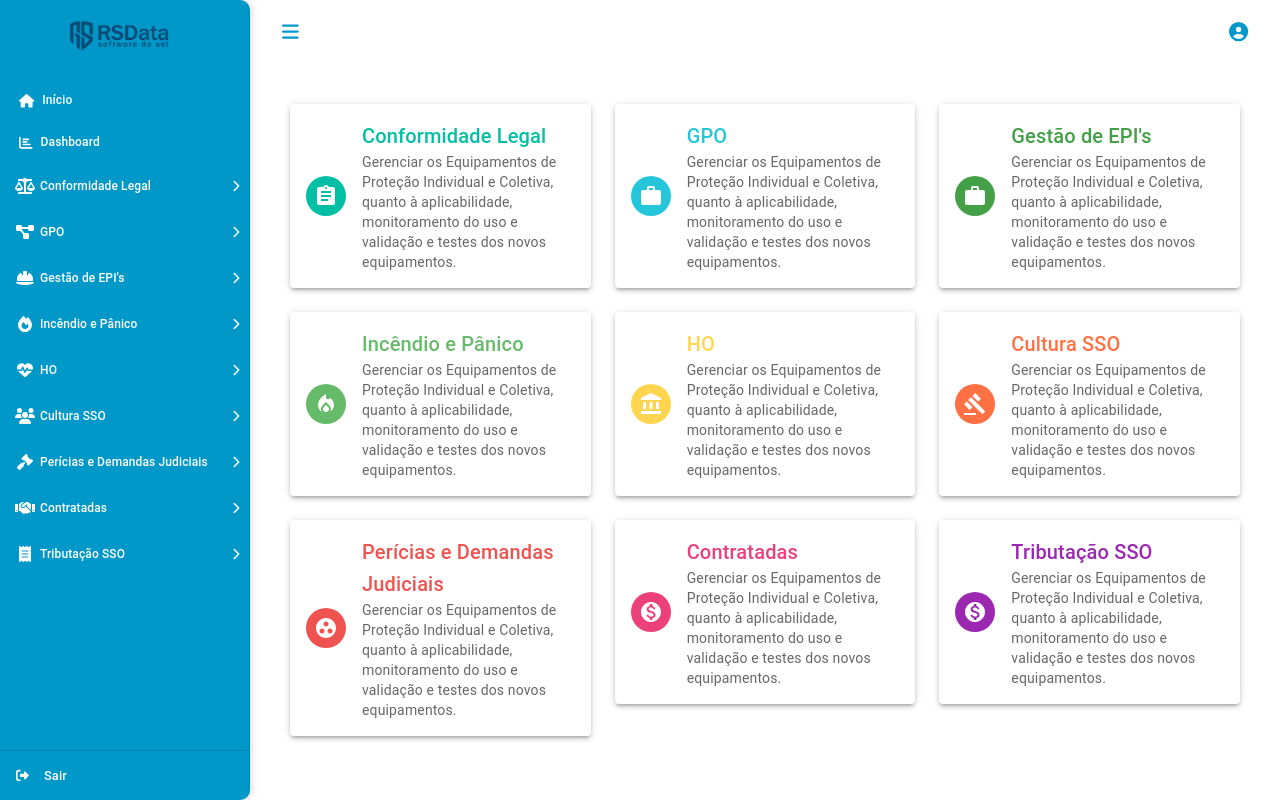
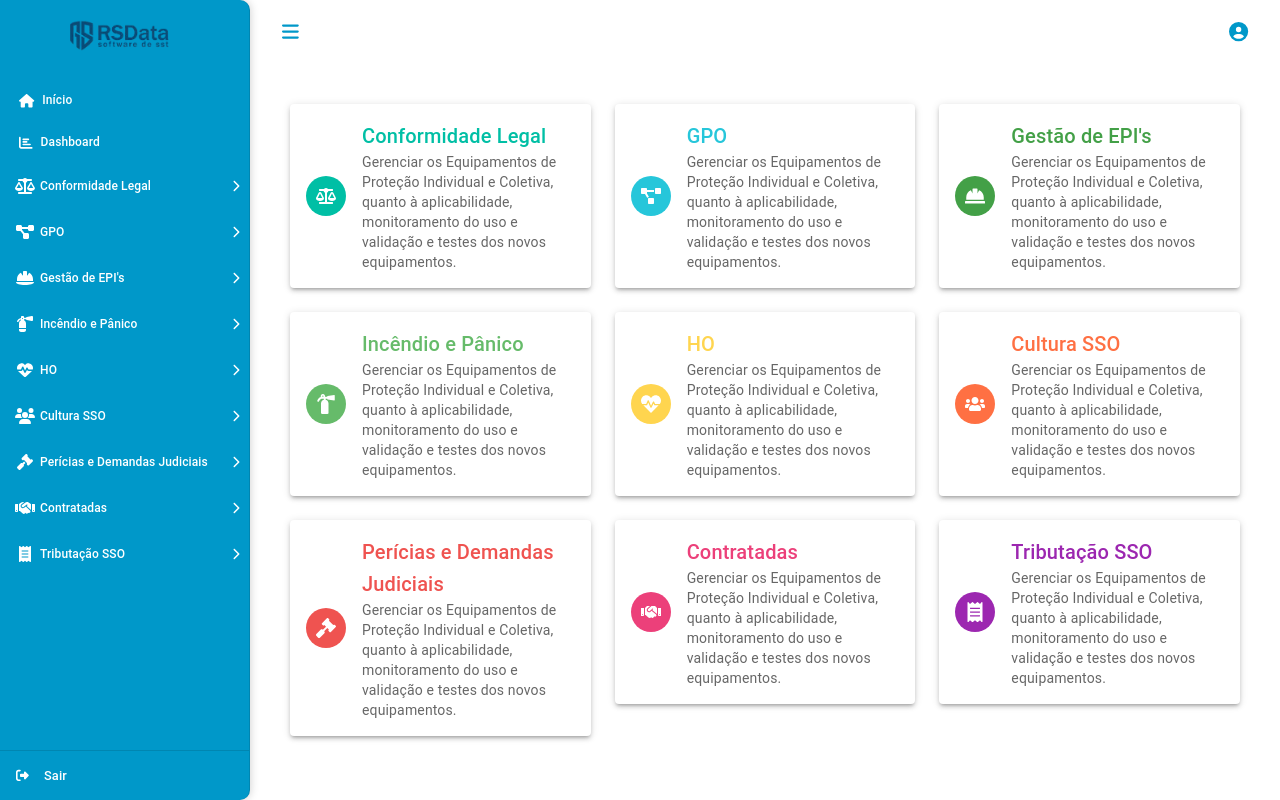
Before and after one commit to hudtadeu/web-rsdata, a React (Create React App) app: page / in a window 1280 px wide. Built offline with nearby package versions, Linux system fonts and the light colour scheme.

Commit message:
Atualização

```diff
--- a/package.json
+++ b/package.json
@@ -14,6 +14,7 @@
     "react": "^19.0.0",
     "react-apexcharts": "^1.7.0",
     "react-dom": "^19.0.0",
+    "react-icons": "^5.4.0",
     "react-router-dom": "^7.1.1",
     "react-scripts": "5.0.1",
     "web-rsdata": "file:",
--- a/src/components/dashboard/Dashboard.js
+++ b/src/components/dashboard/Dashboard.js
@@ -1,17 +1,72 @@
 import React from 'react';
 import { Grid, Paper, Typography, Avatar } from '@mui/material';
-import { Assignment, Work, LocalFireDepartment, AccountBalance, Gavel, GroupWork, MonetizationOn } from '@mui/icons-material';
+import {
+  FaBalanceScale,
+  FaProjectDiagram,
+  FaHardHat,
+  FaFireExtinguisher,
+  FaHeartbeat,
+  FaUsers,
+  FaGavel,
+  FaHandshake,
+  FaReceipt
+} from 'react-icons/fa';
 
 const dashboardData = [
-  { title: 'Conformidade Legal', icon: <Assignment />, color: '#00bfa5', description: 'Gerenciar os Equipamentos de Proteção Individual e Coletiva, quanto à aplicabilidade, monitoramento do uso e validação e testes dos novos equipamentos.' },
-  { title: 'GPO', icon: <Work />, color: '#26c6da', description: 'Gerenciar os Equipamentos de Proteção Individual e Coletiva, quanto à aplicabilidade, monitoramento do uso e validação e testes dos novos equipamentos.' },
-  { title: 'Gestão de EPI\'s', icon: <Work />, color: '#43a047', description: 'Gerenciar os Equipamentos de Proteção Individual e Coletiva, quanto à aplicabilidade, monitoramento do uso e validação e testes dos novos equipamentos.' },
-  { title: 'Incêndio e Pânico', icon: <LocalFireDepartment />, color: '#66bb6a', description: 'Gerenciar os Equipamentos de Proteção Individual e Coletiva, quanto à aplicabilidade, monitoramento do uso e validação e testes dos novos equipamentos.' },
-  { title: 'HO', icon: <AccountBalance />, color: '#ffd54f', description: 'Gerenciar os Equipamentos de Proteção Individual e Coletiva, quanto à aplicabilidade, monitoramento do uso e validação e testes dos novos equipamentos.' },
-  { title: 'Cultura SSO', icon: <Gavel />, color: '#ff7043', description: 'Gerenciar os Equipamentos de Proteção Individual e Coletiva, quanto à aplicabilidade, monitoramento do uso e validação e testes dos novos equipamentos.' },
-  { title: 'Perícias e Demandas Judiciais', icon: <GroupWork />, color: '#ef5350', description: 'Gerenciar os Equipamentos de Proteção Individual e Coletiva, quanto à aplicabilidade, monitoramento do uso e validação e testes dos novos equipamentos.' },
-  { title: 'Contratadas', icon: <MonetizationOn />, color: '#ec407a', description: 'Gerenciar os Equipamentos de Proteção Individual e Coletiva, quanto à aplicabilidade, monitoramento do uso e validação e testes dos novos equipamentos.' },
-  { title: 'Tributação SSO', icon: <MonetizationOn />, color: '#9c27b0', description: 'Gerenciar os Equipamentos de Proteção Individual e Coletiva, quanto à aplicabilidade, monitoramento do uso e validação e testes dos novos equipamentos.' },
+  {
+    title: 'Conformidade Legal',
+    icon: <FaBalanceScale />,
+    color: '#00bfa5',
+    description: 'Gerenciar os Equipamentos de Proteção Individual e Coletiva, quanto à aplicabilidade, monitoramento do uso e validação e testes dos novos equipamentos.'
+  },
+  {
+    title: 'GPO',
+    icon: <FaProjectDiagram />,
+    color: '#26c6da',
+    description: 'Gerenciar os Equipamentos de Proteção Individual e Coletiva, quanto à aplicabilidade, monitoramento do uso e validação e testes dos novos equipamentos.'
+  },
+  {
+    title: 'Gestão de EPI\'s',
+    icon: <FaHardHat />,
+    color: '#43a047',
+    description: 'Gerenciar os Equipamentos de Proteção Individual e Coletiva, quanto à aplicabilidade, monitoramento do uso e validação e testes dos novos equipamentos.'
+  },
+  {
+    title: 'Incêndio e Pânico',
+    icon: <FaFireExtinguisher />,
+    color: '#66bb6a',
+    description: 'Gerenciar os Equipamentos de Proteção Individual e Coletiva, quanto à aplicabilidade, monitoramento do uso e validação e testes dos novos equipamentos.'
+  },
+  {
+    title: 'HO',
+    icon: <FaHeartbeat />,
+    color: '#ffd54f',
+    description: 'Gerenciar os Equipamentos de Proteção Individual e Coletiva, quanto à aplicabilidade, monitoramento do uso e validação e testes dos novos equipamentos.'
+  },
+  {
+    title: 'Cultura SSO',
+    icon: <FaUsers />,
+    color: '#ff7043',
+    description: 'Gerenciar os Equipamentos de Proteção Individual e Coletiva, quanto à aplicabilidade, monitoramento do uso e validação e testes dos novos equipamentos.'
+  },
+  {
+    title: 'Perícias e Demandas Judiciais',
+    icon: <FaGavel />,
+    color: '#ef5350',
+    description: 'Gerenciar os Equipamentos de Proteção Individual e Coletiva, quanto à aplicabilidade, monitoramento do uso e validação e testes dos novos equipamentos.'
+  },
+  {
+    title: 'Contratadas',
+    icon: <FaHandshake />,
+    color: '#ec407a',
+    description: 'Gerenciar os Equipamentos de Proteção Individual e Coletiva, quanto à aplicabilidade, monitoramento do uso e validação e testes dos novos equipamentos.'
+  },
+  {
+    title: 'Tributação SSO',
+    icon: <FaReceipt />,
+    color: '#9c27b0',
+    description: 'Gerenciar os Equipamentos de Proteção Individual e Coletiva, quanto à aplicabilidade, monitoramento do uso e validação e testes dos novos equipamentos.'
+  },
 ];
 
 const Dashboard = () => {
--- a/src/components/menus/IncendioPanicoMenu.js
+++ b/src/components/menus/IncendioPanicoMenu.js
@@ -11,7 +11,7 @@ import { FontAwesomeIcon } from "@fortawesome/react-fontawesome";
 import {
   faChevronRight,
   faChevronDown,
-  faFire,
+  faFireExtinguisher,
 } from "@fortawesome/free-solid-svg-icons";
 
 const IncendioPanicoMenu = ({ isOpen,isActive, onClick }) => {
@@ -55,7 +55,7 @@ const IncendioPanicoMenu = ({ isOpen,isActive, onClick }) => {
               color: isActive ? "#0078a3" : "white",
             }}
           >
-            <FontAwesomeIcon icon={faFire} style={{ fontSize: "16px" }} />
+            <FontAwesomeIcon icon={faFireExtinguisher} style={{ fontSize: "16px" }} />
           </ListItemIcon>
           {isOpen && (
             <>
```
Also changed, not shown: 1 other file (tests, documents, lock files or other folders).
